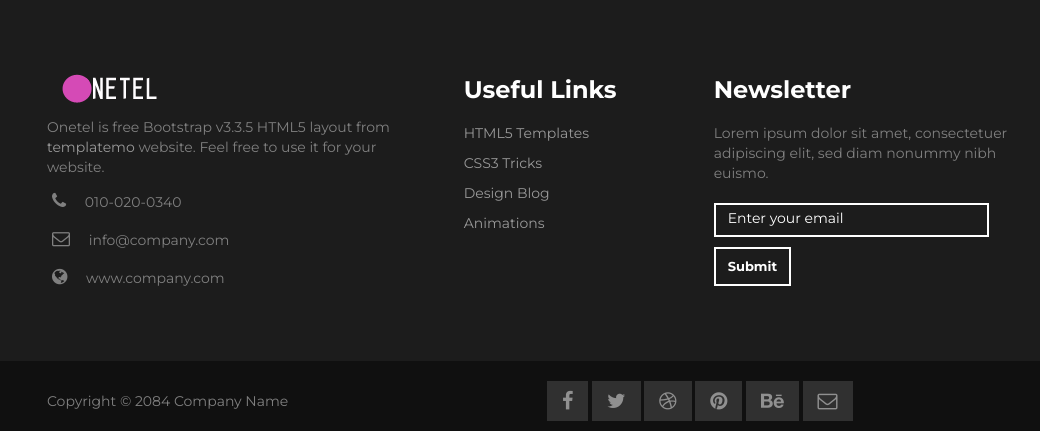
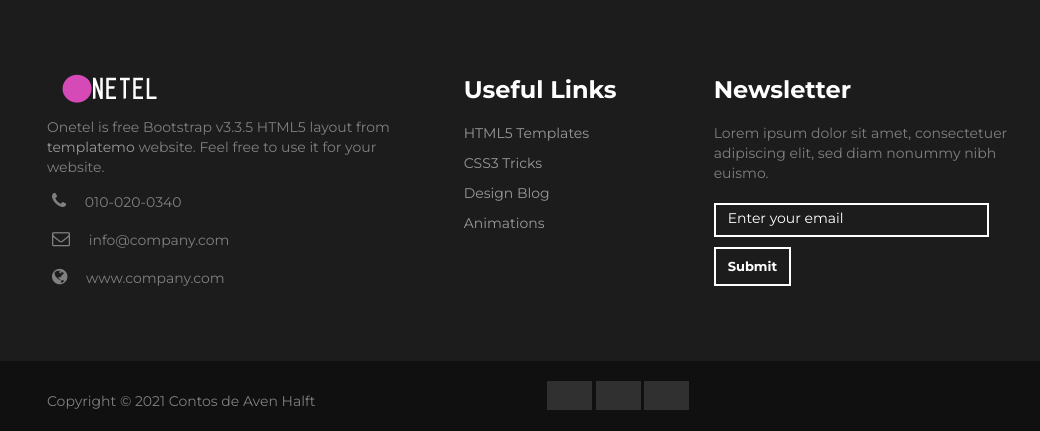
Before and after one commit to avenhalft/home, a plain HTML site: page index.html in a window 1280 px wide. Shown: the part 1223-1654 px from the top of the page, without its empty margins (108-1148 px from the left). Drawn offline with Linux system fonts and the light colour scheme; some packages are replaced by stand-ins of ours.

Commit message:
Update index.html

```diff
--- a/index.html
+++ b/index.html
@@ -211,16 +211,25 @@ http://www.templatemo.com/tm-468-onetel
 	<div class="container">
 		<div class="row">
 			<div class="col-md-6 col-sm-6">
-				<p>Copyright © 2084 Company Name</p>
+				<p>Copyright © 2021 Contos de Aven Halft</p>
 			</div>
 			<div class="col-md-6 col-sm-6">
 				<ul class="social-icons">
-					<li><a href="#" class="fa fa-facebook"></a></li>
-					<li><a href="#" class="fa fa-twitter"></a></li>
-					<li><a href="#" class="fa fa-dribbble"></a></li>
-					<li><a href="#" class="fa fa-pinterest"></a></li>
-					<li><a href="#" class="fa fa-behance"></a></li>
-					<li><a href="#" class="fa fa-envelope-o"></a></li>
+					<li class="nav-item">
+                  <a href="https://www.instagram.com/wizardsofthelight/" class="nav-link tm-social-link">
+                    <i class="fab fa-instagram"></i>
+                  </a>
+                </li>
+                <li class="nav-item">
+                  <a href="https://https://twitter.com/WizardsOTLight" class="nav-link tm-social-link">
+                    <i class="fab fa-twitter"></i>
+                  </a>
+                </li>
+                <li class="nav-item">
+                  <a href="https://www.reddit.com/r/AvenHalft/" class="nav-link tm-social-link">
+                    <i class="fab fa-reddit"></i>
+                  </a>
+                </li>
 				</ul>
 			</div>
 		</div>
```
